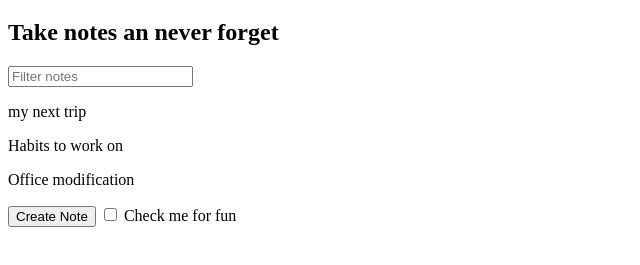
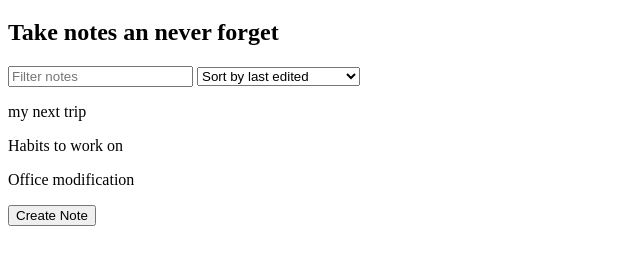
Before and after one commit to xaviguasch/notes-app, a plain HTML site: page index.html in a window 1280 px wide. Shown: the part 61-326 px from the top of the page, without its empty margins (0-640 px from the left). Drawn offline with Linux system fonts and the light colour scheme.

Commit message:
added dropdown

```diff
--- a/index.html
+++ b/index.html
@@ -10,11 +10,13 @@
   <h1>Notes App</h1>
   <h2>Take notes an never forget</h2>
   <input id="search-text" type="text" placeholder="Filter notes">
+  <select id="filter-by">
+    <option value="byEdited">Sort by last edited</option>
+    <option value="byCreated">Sort by recently created</option>
+    <option value="alphabetical">Sort alphabetically</option>
+  </select>
   <div id="notes"></div>
   <button id="create-note">Create Note</button>
-  <label>
-    <input id="for-fun" type="checkbox"> Check me for fun
-  </label>
   <script src="notes-app.js"></script>
 </body>
 </html>
--- a/notes-app.js
+++ b/notes-app.js
@@ -18,9 +18,6 @@ const renderNotes = function (notes, filters) {
     return note.title.toLowerCase().includes(filters.searchText.toLowerCase())
   })
 
-  console.log('====================================');
-  console.log(filteredNotes);
-  console.log('====================================');
 
 
   document.querySelector('#notes').innerHTML = ''
@@ -51,9 +48,9 @@ document.querySelector('#search-text').addEventListener('input', function (e) {
   renderNotes(notes, filters)
 })
 
-document.querySelector('#for-fun').addEventListener('change', function (e) {
-  console.log(e.target.checked) // it's a boolean
 
+document.querySelector('#filter-by').addEventListener('change', function (e) {
+  console.log(e.target.value);
 
 
 })
```
